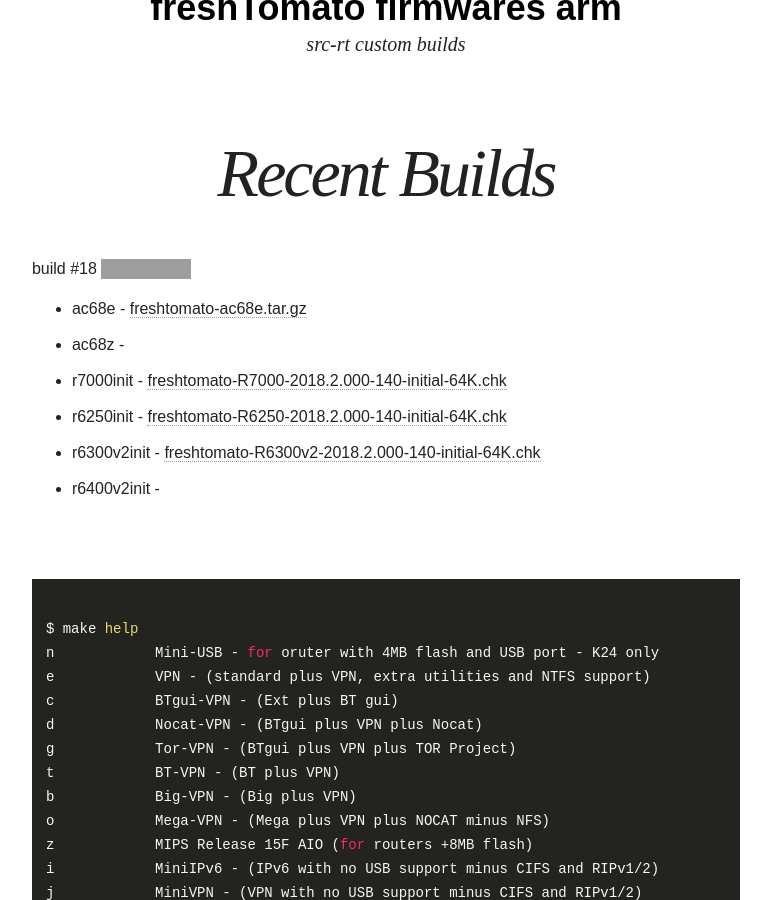
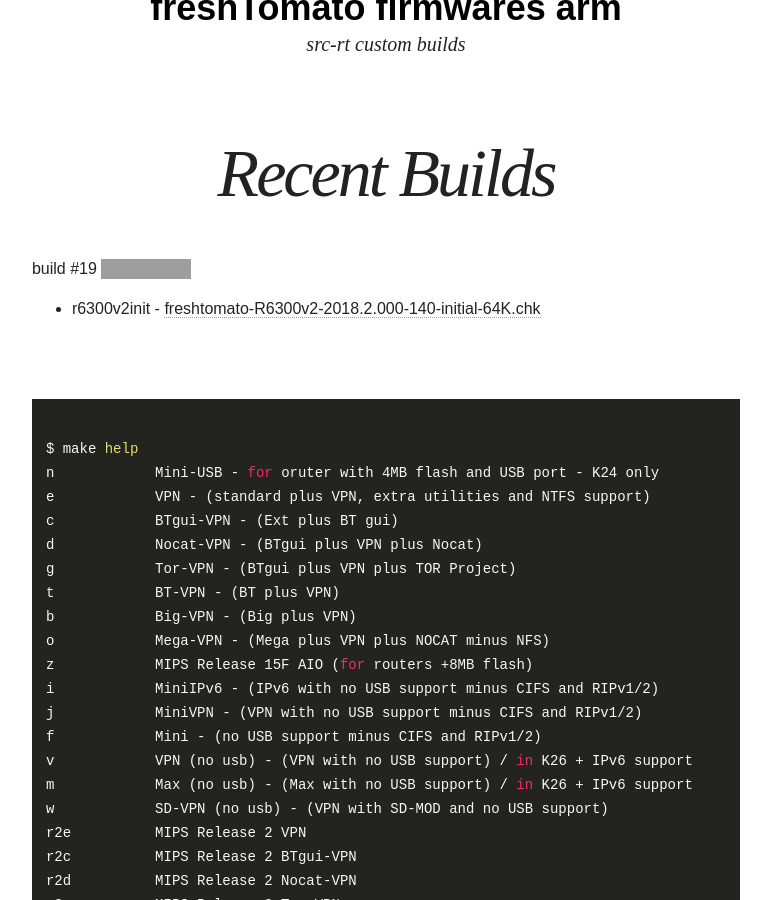
Before and after one commit to oglopss/freshTomato-ARM-ci-jekyll, a Jekyll site: the page built from index.html, in a window 1280 px wide and 900 px high, scrolled down 339 px. Shown: the whole window, without its empty margins (254-1025 px from the left). Built offline with Jekyll 4.4.1, drawn with Linux system fonts in a browser that asks for light colours; nearby versions of some CDN libraries; grey boxes are pictures that could not be loaded.

Commit message:
Travis build 19 r6300v2init pushed to gh-pages

```diff
--- a/_data/ss.yml
+++ b/_data/ss.yml
@@ -1,8 +1,3 @@
-build: 18
+build: 19
 files:
-  - 0004 r6250init freshtomato-R6250-2018.2.000-140-initial-64K.chk
   - 0005 r6300v2init freshtomato-R6300v2-2018.2.000-140-initial-64K.chk
-  - 0003 r7000init freshtomato-R7000-2018.2.000-140-initial-64K.chk
-  - 0006 r6400v2init
-  - 0002 ac68z
-  - 0001 ac68e freshtomato-ac68e.tar.gz
```
